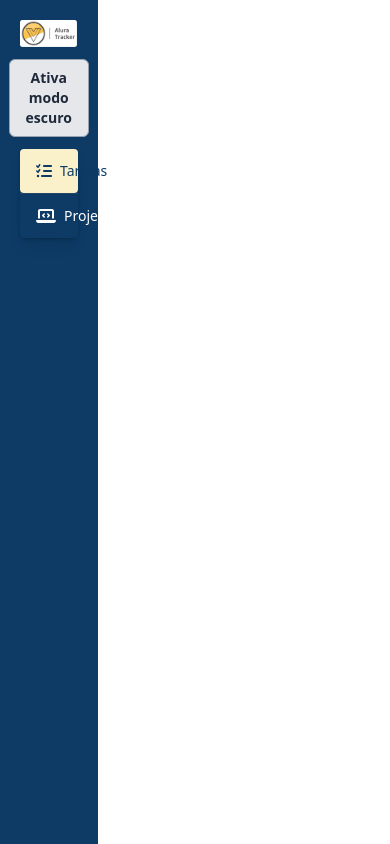
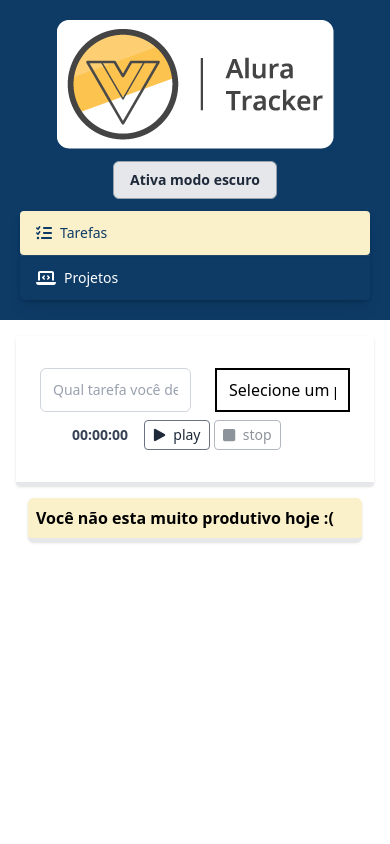
Before and after one commit to BrunoConceica0/Alura-Traker, a Vue app: page /#/ in a window 390 px wide. Shown: the top 844 px of the page. Built offline with nearby package versions, Linux system fonts and the light colour scheme.

Commit message:
style e feat: Deixando o site responsivo e instalando o json-server

```diff
--- /dev/null
+++ b/api.json
@@ -0,0 +1,3 @@
+{
+  "project": []
+}
--- a/package.json
+++ b/package.json
@@ -5,6 +5,8 @@
   "type": "module",
   "scripts": {
     "dev": "vite",
+    "serve:api": "json-server --watch api.json --port 3000",
+    "dev:full": "concurrently \"npm run serve:api\" \"npm run dev\"",
     "build": "vue-tsc -b && vite build",
     "preview": "vite preview"
   },
@@ -16,6 +18,7 @@
     "@fortawesome/free-solid-svg-icons": "^7.0.0",
     "@fortawesome/vue-fontawesome": "^3.1.1",
     "@tailwindcss/vite": "^4.1.11",
+    "axios": "^1.11.0",
     "font-awesome": "^4.7.0",
     "vue": "^3.5.17",
     "vue-router": "^4.5.1",
@@ -26,6 +29,7 @@
     "@types/node": "^24.1.0",
     "@vitejs/plugin-vue": "^6.0.0",
     "@vue/tsconfig": "^0.7.0",
+    "concurrently": "^9.2.0",
     "tailwindcss": "^4.1.11",
     "typescript": "~5.8.3",
     "vite": "^7.0.6",
--- a/src/App.vue
+++ b/src/App.vue
@@ -1,10 +1,7 @@
 <template>
   <div id="app">
-    <main
-      class="flex flex-wrap gap-0"
-      :class="{ 'theme-dark': themeDarkActive }"
-    >
-      <div class="flex w-1/4 h-screen">
+    <main class="main-container" :class="{ 'theme-dark': themeDarkActive }">
+      <div class="flex w-1/4 h-screen max-2xl:h-auto max-2xl:w-full">
         <Sidebar @theme-changed="themeChanged" />
       </div>
       <Notification />
--- a/src/components/Form.vue
+++ b/src/components/Form.vue
@@ -1,7 +1,7 @@
 <template>
   <div class="box">
     <form
-      class="p-4 grid grid-cols-[3fr_1fr_1fr]"
+      class="p-4 grid grid-cols-[3fr_1fr_1fr] max-lg:m-auto max-lg:grid-cols-2 max-lg:justify-center-center max-lg:gap-2"
       aria-label="Formulário para criação de uma nova tarefa."
     >
       <input
--- a/src/components/Sidebar.vue
+++ b/src/components/Sidebar.vue
@@ -3,7 +3,7 @@
     <h1>
       <img
         src="../assets/logo.png"
-        class="w-full h-full block object-cover object-center"
+        class="w-full block object-cover object-center"
         alt="Logo da Alura Tracker"
       />
     </h1>
--- a/src/components/Stopwatch.vue
+++ b/src/components/Stopwatch.vue
@@ -1,5 +1,5 @@
 <template>
-  <section>
+  <section class="grid">
     <strong class="stopwatchText">{{ timerString }}</strong>
   </section>
 </template>
--- a/src/components/Table.vue
+++ b/src/components/Table.vue
@@ -1,5 +1,5 @@
 <template>
-  <div class="">
+  <div>
     <table class="table_main">
       <thead class="bg-gray-100">
         <tr>
--- a/src/router/views/Tasks.vue
+++ b/src/router/views/Tasks.vue
@@ -1,7 +1,7 @@
 <template>
   <div class="container">
     <Form @isSalveTask="salveTask" />
-    <div v-if="listTasks.length">
+    <div v-if="listTasks.length" class="">
       <TasksItems
         v-for="(task, index) in listTasks"
         :key="index"
--- a/src/style.css
+++ b/src/style.css
@@ -5,20 +5,23 @@
 }
 
 @layer components {
+  .main-container {
+    @apply flex flex-nowrap gap-0 max-2xl:flex-wrap max-2xl:justify-center;
+  }
   .title {
     @apply text-2xl sm:text-3xl font-bold text-gray-800 mb-4;
   }
 
   .container {
-    @apply flex flex-col w-full sm:w-3/4 p-4 flex-nowrap;
+    @apply flex flex-col w-full p-4 flex-nowrap;
   }
 
   .header {
-    @apply bg-[var(--color-bg)] w-full h-full p-5 md:p-10 md:h-auto flex flex-col items-center;
+    @apply bg-[var(--color-bg)] w-full h-full p-5 md:p-10 flex flex-col items-center max-2xl:h-auto;
   }
 
   .box {
-    @apply flex shadow w-full rounded border-b-4 py-4 px-2 border-gray-200 flex-col md:flex-row gap-2;
+    @apply flex shadow w-full rounded border-b-4 py-4 px-2 border-gray-200 flex-col md:flex-row gap-2 ;
   }
 
   .btnBox {
```
Also changed, not shown: 1 other file (tests, documents, lock files or other folders).
